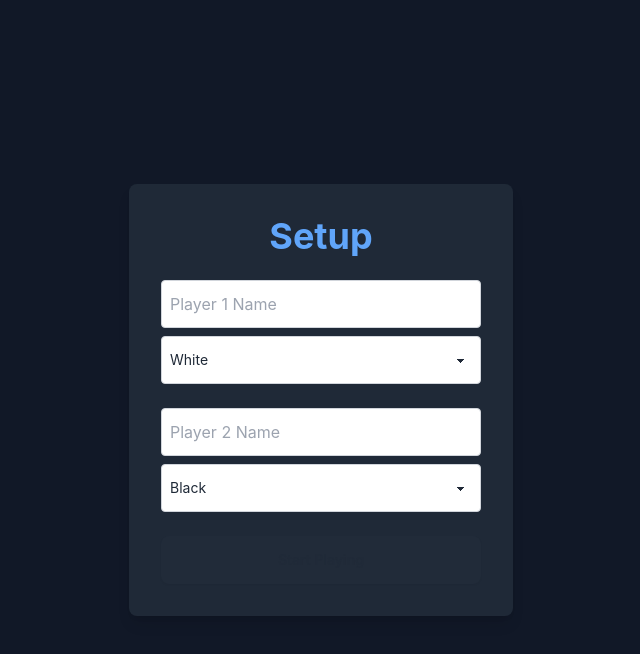
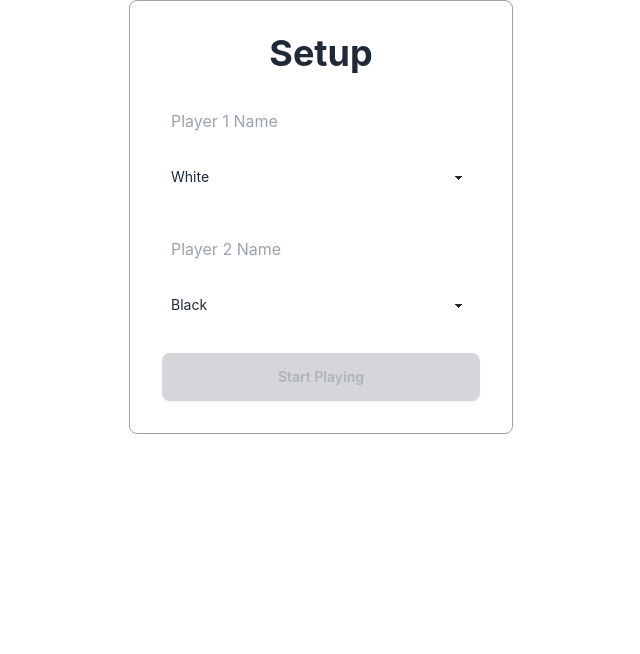
Before and after one commit to 2024-fall-afe-mowe/tca-chess, a React (Create React App) app: page /#/setup in a window 1280 px wide. Shown: the top 654 px of the page, without its empty margins (319-959 px from the left). Built offline with nearby package versions, Linux system fonts and the light colour scheme.

Commit message:
Some CSS adjustments in the setup screen.

```diff
--- a/src/Setup.tsx
+++ b/src/Setup.tsx
@@ -15,9 +15,9 @@ export const Setup = () => {
     };
 
     return (
-        <div className="min-h-screen flex items-center justify-center bg-gray-900">
-            <div className="bg-gray-800 p-8 rounded-lg shadow-lg w-96">
-                <h1 className='text-4xl font-bold mb-6 text-center text-blue-400'>
+        <div className="flex items-center justify-center">
+            <div className="p-8 rounded-lg w-96 border border-gray-400">
+                <h1 className='text-4xl font-bold mb-6 text-center'>
                     Setup
                 </h1>
                 <div className="mb-6">
@@ -26,12 +26,12 @@ export const Setup = () => {
                         placeholder="Player 1 Name"
                         value={player1Name}
                         onChange={(e) => setPlayer1Name(e.target.value)}
-                        className="input w-full p-2 border border-gray-300 rounded"
+                        className="input w-full p-2"
                     />
                     <select
                         value={player1Color}
                         onChange={(e) => setPlayer1Color(e.target.value)}
-                        className="select w-full p-2 border border-gray-300 rounded mt-2"
+                        className="select w-full p-2 mt-2"
                     >
                         <option value="white" disabled={!!(player2Color === "white" && player2Name)}>White</option>
                         <option value="black" disabled={!!(player2Color === "black" && player2Name)}>Black</option>
@@ -43,19 +43,19 @@ export const Setup = () => {
                         placeholder="Player 2 Name"
                         value={player2Name}
                         onChange={(e) => setPlayer2Name(e.target.value)}
-                        className="input w-full p-2 border border-gray-300 rounded"
+                        className="input w-full p-2"
                     />
                     <select
                         value={player2Color}
                         onChange={(e) => setPlayer2Color(e.target.value)}
-                        className="select w-full p-2 border border-gray-300 rounded mt-2"
+                        className="select w-full p-2 mt-2"
                     >
                         <option value="white" disabled={!!(player1Color === "white" && player1Name)}>White</option>
                         <option value="black" disabled={!!(player1Color === "black" && player1Name)}>Black</option>
                     </select>
                 </div>
                 <button
-                    className="btn btn-primary w-full p-3 bg-blue-600 text-white rounded-lg hover:bg-blue-700 transition"
+                    className="btn btn-primary w-full p-3 bg-blue-600 text-white rounded-lg"
                     onClick={handleStartGame}
                     disabled={!player1Name || !player2Name || player1Color === player2Color || player1Name === player2Name}
                 >
```
